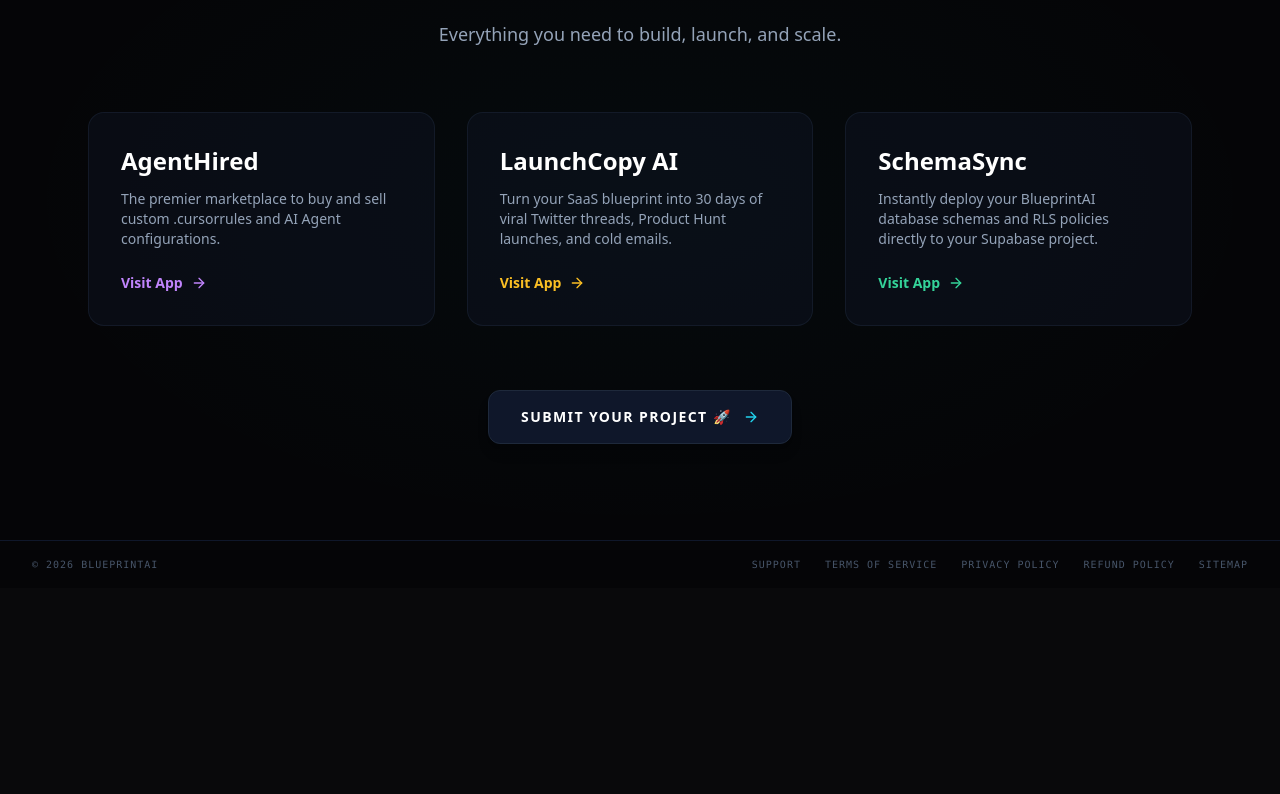
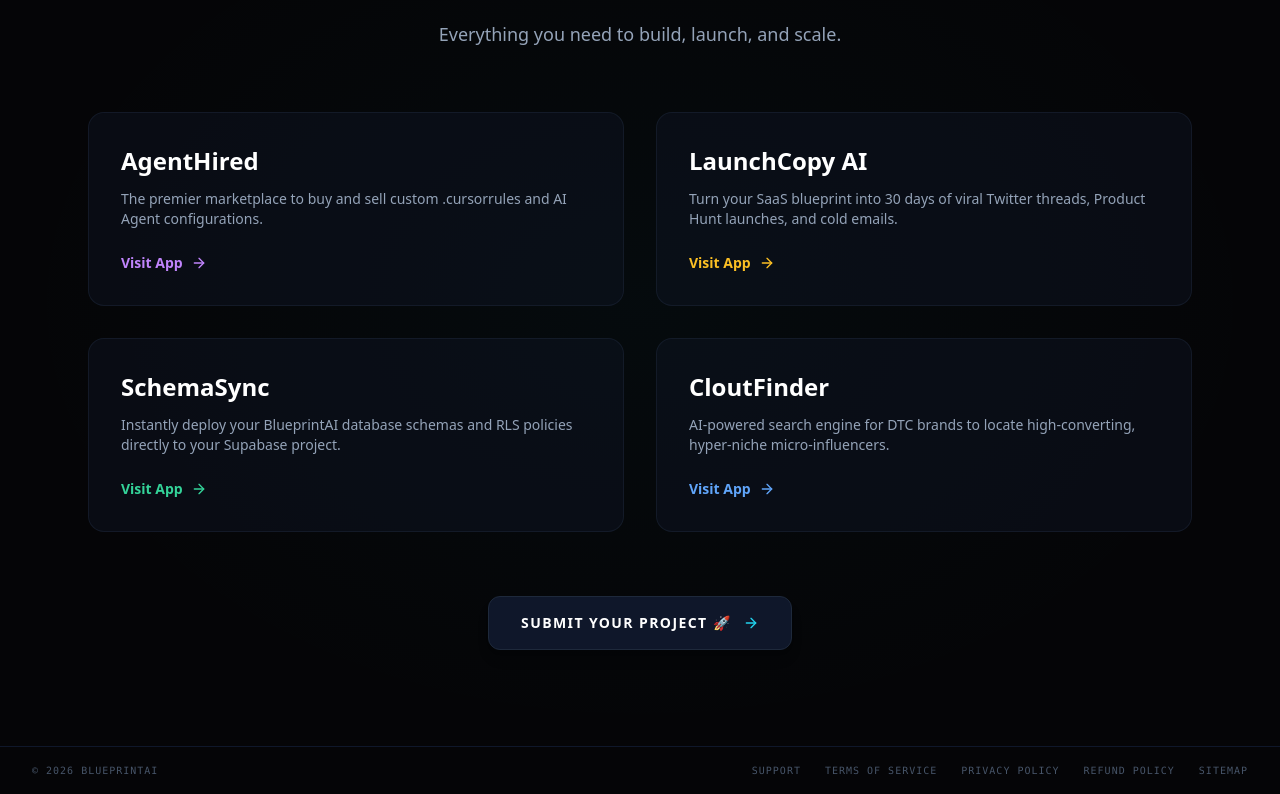
Before and after one commit to distresshunt/BlueprintAI, a Next.js app: page / in a window 1280 px wide. Shown: the part 1571-2365 px from the top of the page. Before the commit the page ends 2159 px from the top, so only its background shows below. Built offline with nearby package versions, Linux system fonts and the light colour scheme; no server answers; the database is empty.

Commit message:
feat: add MRR subscription tier to showcase micro-apps

```diff
--- a/app/showcase/[slug]/page.tsx
+++ b/app/showcase/[slug]/page.tsx
@@ -35,7 +35,7 @@
           BlueprintAI <span className="text-white/40">Ecosystem</span>
         </Link>
         <a
-          href={app.gumroad_link}
+          href={app.sub_link}
           className={`px-5 py-2 rounded-full font-semibold transition-all ${accentColorBg} text-white shadow-lg`}
         >
           Get Access
@@ -57,10 +57,16 @@
 
         <div className="flex flex-col sm:flex-row gap-4 items-center justify-center mb-20 w-full">
           <a
-            href={app.gumroad_link}
+            href={app.one_time_link}
+            className="w-full sm:w-auto px-10 py-5 rounded-2xl font-bold text-lg sm:text-xl transition-all border border-white/20 text-slate-300 hover:text-white hover:bg-white/5 active:scale-95"
+          >
+            Get Lifetime Access - $29
+          </a>
+          <a
+            href={app.sub_link}
             className={`w-full sm:w-auto px-10 py-5 rounded-2xl font-bold text-lg sm:text-xl transition-all ${accentColorBg} text-white hover:scale-105 active:scale-95 shadow-xl`}
           >
-            Get Lifetime Access - $29
+            Start Pro Subscription - $19/mo
           </a>
         </div>
 
@@ -87,8 +93,8 @@
                 <div className={`w-12 h-12 rounded-xl bg-white/5 border ${accentBorder} flex items-center justify-center mb-4 ${accentColorText}`}>
                   <svg className="w-6 h-6" fill="none" viewBox="0 0 24 24" stroke="currentColor"><path strokeLinecap="round" strokeLinejoin="round" strokeWidth={2} d="M9 12l2 2 4-4m5.618-4.016A11.955 11.955 0 0112 2.944a11.955 11.955 0 01-8.618 3.04A12.02 12.02 0 003 9c0 5.591 3.824 10.29 9 11.622 5.176-1.332 9-6.03 9-11.622 0-1.042-.133-2.052-.382-3.016z" /></svg>
                 </div>
-                <h4 className="text-lg font-semibold mb-2">Lifetime Access</h4>
-                <p className="text-sm text-slate-400">Pay once, use forever. No recurring fees for ecosystem micro-apps.</p>
+                <h4 className="text-lg font-semibold mb-2">Flexible Pricing</h4>
+                <p className="text-sm text-slate-400">Choose between a lifetime deal or our affordable Pro MRR subscription tier.</p>
               </div>
             </div>
           </div>
--- a/components/PortfolioShowcase.tsx
+++ b/components/PortfolioShowcase.tsx
@@ -17,7 +17,7 @@
           </p>
         </div>
 
-        <div className="grid grid-cols-1 md:grid-cols-3 gap-8 mb-16">
+        <div className="grid grid-cols-1 md:grid-cols-2 gap-8 mb-16">
           {showcaseData.map((app) => {
             const isPurple = app.theme.includes('purple');
             const isAmber = app.theme.includes('amber');
--- a/data/showcase.json
+++ b/data/showcase.json
@@ -3,24 +3,32 @@
     "slug": "agent-hired",
     "name": "AgentHired",
     "tagline": "The premier marketplace to buy and sell custom .cursorrules and AI Agent configurations.",
-    "theme": "zinc-950 with purple-500 accents",
-    "mockup_image": "placeholder",
-    "gumroad_link": "https://distresshunter.gumroad.com/l/pbhwbn?wanted=true"
+    "theme": "zinc-950 border-purple-500/30 text-purple-400 text-shadow-purple",
+    "one_time_link": "https://distresshunter.gumroad.com/l/vjowjj?wanted=true",
+    "sub_link": "https://distresshunter.gumroad.com/l/pbhwbn?wanted=true"
   },
   {
     "slug": "launch-copy",
     "name": "LaunchCopy AI",
     "tagline": "Turn your SaaS blueprint into 30 days of viral Twitter threads, Product Hunt launches, and cold emails.",
-    "theme": "slate-900 with amber-500 accents",
-    "mockup_image": "placeholder",
-    "gumroad_link": "https://distresshunter.gumroad.com/l/vjowjj?wanted=true"
+    "theme": "slate-900 border-amber-500/30 text-amber-400 text-shadow-amber",
+    "one_time_link": "https://distresshunter.gumroad.com/l/vjowjj?wanted=true",
+    "sub_link": "https://distresshunter.gumroad.com/l/pbhwbn?wanted=true"
   },
   {
     "slug": "schema-sync",
     "name": "SchemaSync",
     "tagline": "Instantly deploy your BlueprintAI database schemas and RLS policies directly to your Supabase project.",
-    "theme": "zinc-900 with emerald-400 accents",
-    "mockup_image": "placeholder",
-    "gumroad_link": "https://distresshunter.gumroad.com/l/vjowjj?wanted=true"
+    "theme": "zinc-900 border-emerald-400/30 text-emerald-400 text-shadow-emerald",
+    "one_time_link": "https://distresshunter.gumroad.com/l/vjowjj?wanted=true",
+    "sub_link": "https://distresshunter.gumroad.com/l/pbhwbn?wanted=true"
+  },
+  {
+    "slug": "clout-finder",
+    "name": "CloutFinder",
+    "tagline": "AI-powered search engine for DTC brands to locate high-converting, hyper-niche micro-influencers.",
+    "theme": "zinc-950 border-blue-500/30 text-blue-400 text-shadow-blue",
+    "one_time_link": "https://distresshunter.gumroad.com/l/vjowjj?wanted=true",
+    "sub_link": "https://distresshunter.gumroad.com/l/pbhwbn?wanted=true"
   }
 ]
```
